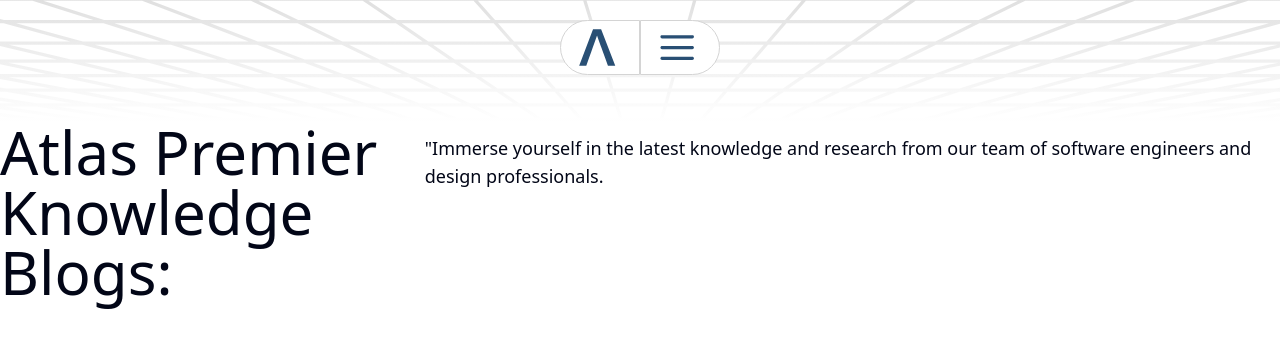
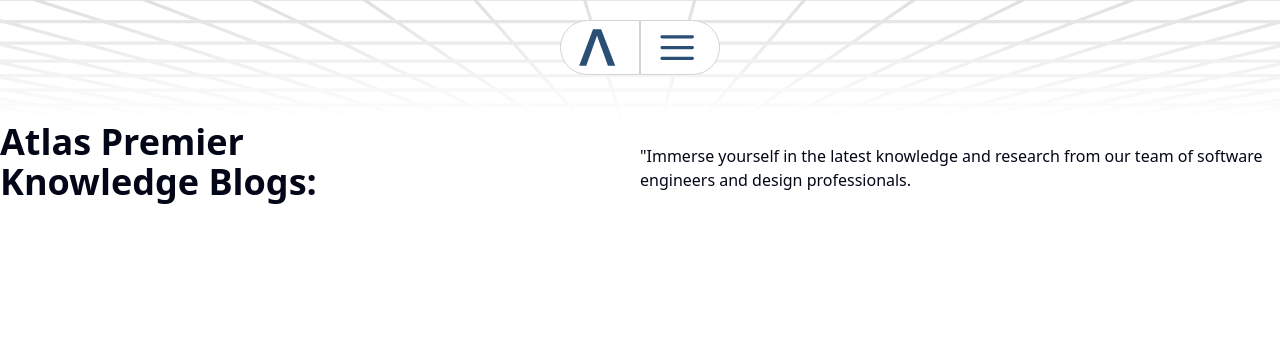
Before and after one commit to khaekelvin/blogsite, a Next.js app: page /Hero in a window 1280 px wide. Shown: the top 348 px of the page. Built offline with nearby package versions, Linux system fonts and the light colour scheme.

Commit message:
hero text

```diff
--- a/app/Hero/page.tsx
+++ b/app/Hero/page.tsx
@@ -1,22 +1,28 @@
-import React from 'react'
-import macbook from '../images/MacBook.png';
+import React from "react";
+import macbook from "../images/MacBook.png";
 
 function Hero() {
   return (
     <>
-    <div className='max-w-7xl mx-auto'>
-        <div className='flex text-slate-950 text-6xl'>
-        Atlas Premier <br/> Knowledge Blogs:
-        <p className=' mt-3 text-lg'>"Immerse yourself in the latest knowledge and research from our team of software engineers and design professionals.</p>
+      <div className="max-w-7xl mx-auto">
+        <div className="flex flex-col items-center text-center sm:flex-row sm:text-left text-slate-950 text-4xl ">
+          <div className="sm:w-1/2 font-bold">
+            Atlas Premier <br /> Knowledge Blogs:
+          </div>
+          <div className="sm:w-1/2">
+            <p className="mt-3 text-base">
+              "Immerse yourself in the latest knowledge and research from our
+              team of software engineers and design professionals.
+            </p>
+          </div>
+        </div>
+
+        <div>
 
         </div>
-    </div>
-
-
-
-
-</>
-  )
+      </div>
+    </>
+  );
 }
 
-export default Hero
+export default Hero;
```
